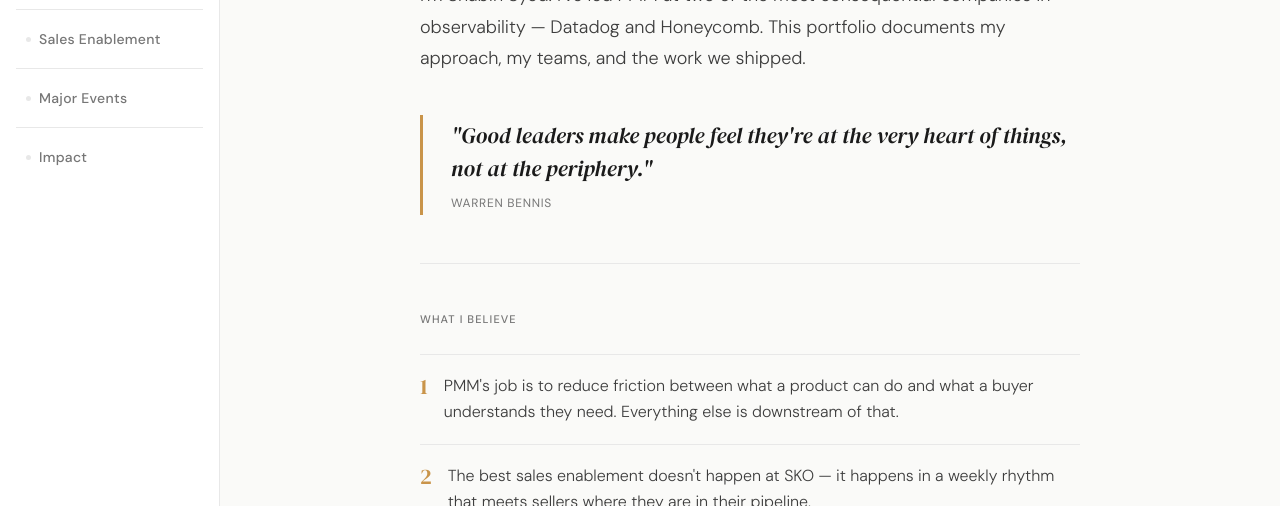
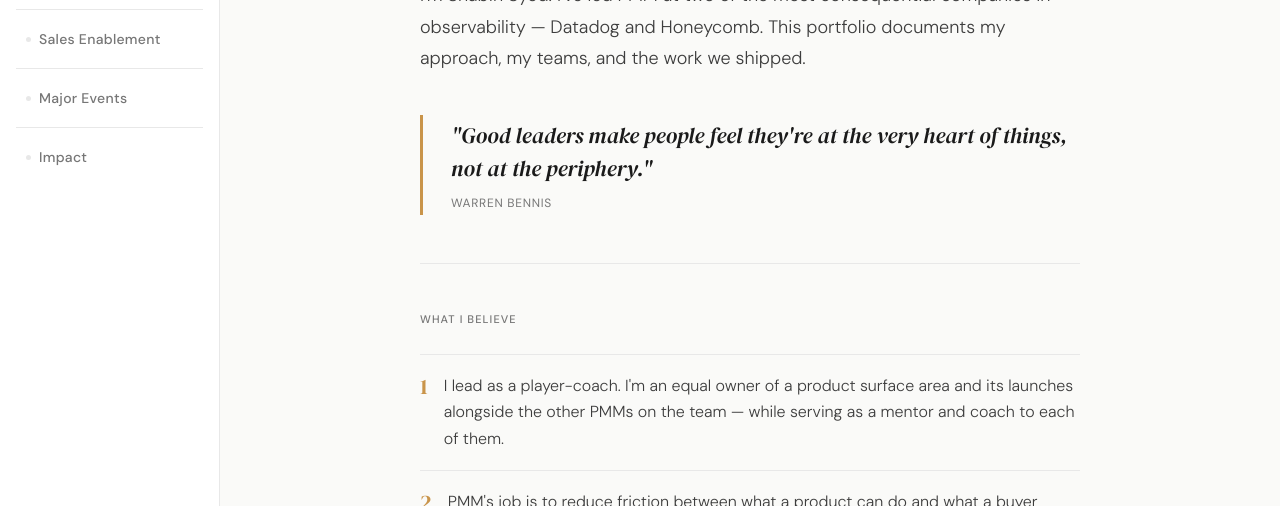
Before and after one commit to shabdub-builder/pmm-portfolio, a plain HTML site: page index.html in a window 1280 px wide. Shown: the part 294-800 px from the top of the page. Drawn offline with Linux system fonts and the light colour scheme.

Commit message:
Add files via upload

```diff
--- a/index.html
+++ b/index.html
@@ -415,6 +415,7 @@ a{color:inherit;text-decoration:none;}
 
   <p class="kicker">What I believe</p>
   <ul class="story-list">
+    <li>I lead as a player-coach. I'm an equal owner of a product surface area and its launches alongside the other PMMs on the team — while serving as a mentor and coach to each of them.</li>
     <li>PMM's job is to reduce friction between what a product can do and what a buyer understands they need. Everything else is downstream of that.</li>
     <li>The best sales enablement doesn't happen at SKO — it happens in a weekly rhythm that meets sellers where they are in their pipeline.</li>
     <li>Storytelling is a PMM's core competency. Hired PMMs who are great storytellers, great presenters and technically adept.</li>
```
